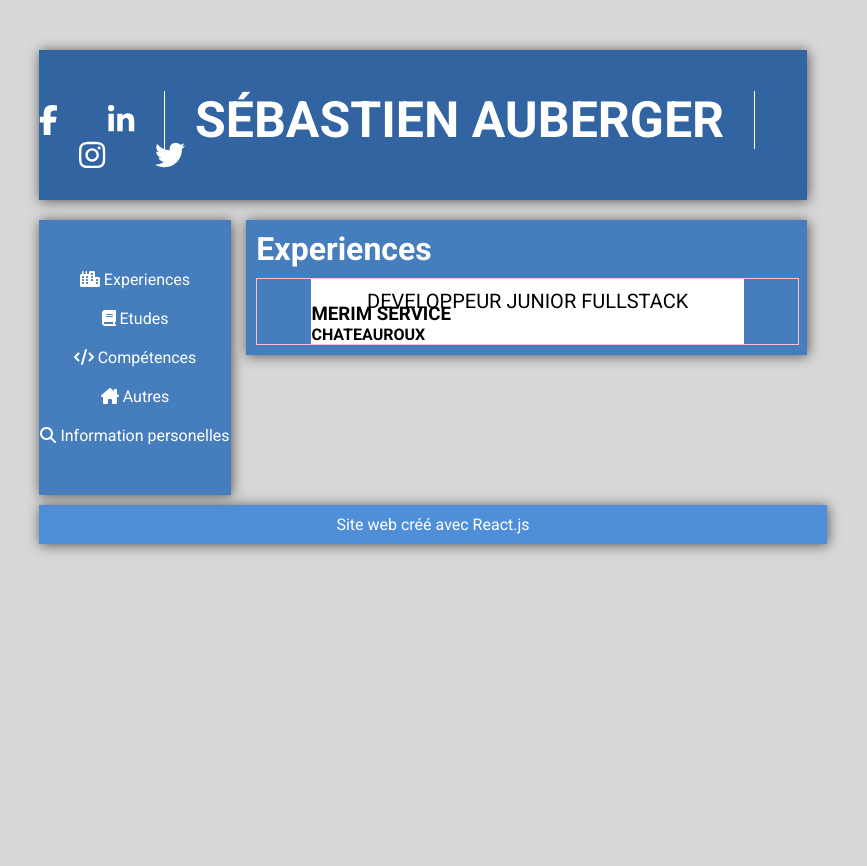
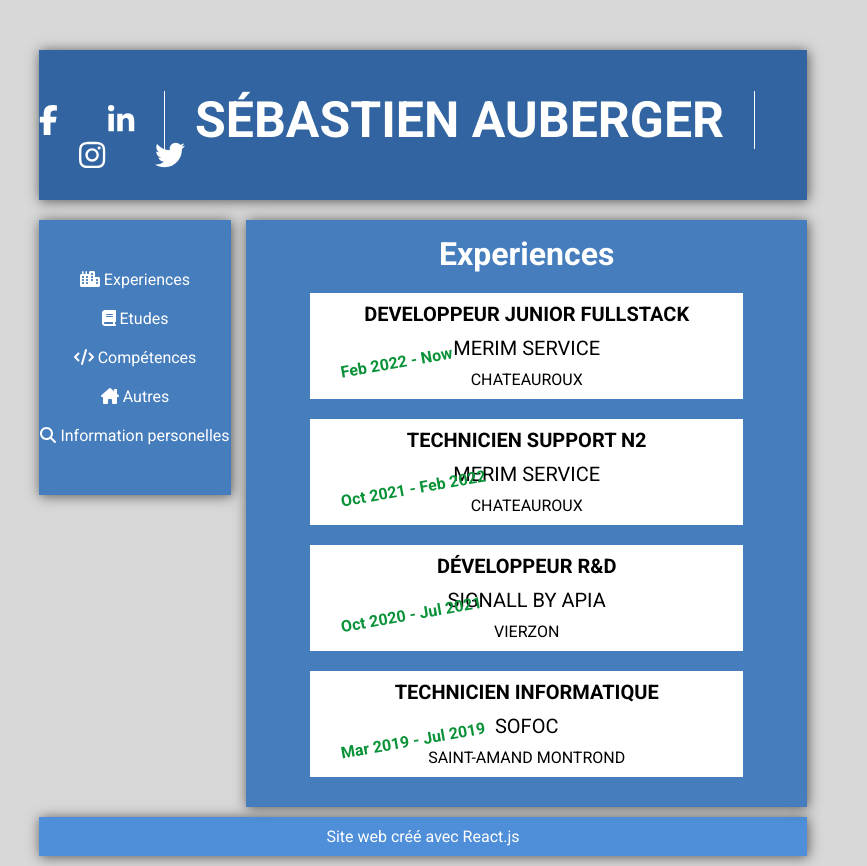
Before and after one commit to SebastienAuberger/usefullCV, a React (Create React App) app: page / in a window 1280 px wide. Shown: the whole page, without its empty margins (217-1084 px from the left). Before the commit the page ends 800 px from the top, so only its background shows below. Built offline with nearby package versions, Linux system fonts and the light colour scheme.

Commit message:
DEV: COMPONENT: EXPERIENCE,EXPERIENCECARD: feat - Add experienceCard and design

```diff
--- a/src/App.css
+++ b/src/App.css
@@ -45,6 +45,12 @@ body{
   padding: 10px;
 }
 
+.main h1:first-child{
+  text-align: center;
+  margin-top: 5px;
+  margin-bottom: 20px;
+}
+
 .slideRight{
   animation: slideFromRight 1.5s cubic-bezier(.33,.54,.1,.79) 1.5s 1;
 }
--- a/src/components/experiencesComponent/experience.css
+++ b/src/components/experiencesComponent/experience.css
@@ -1,5 +1,4 @@
 .experienceCards{
-    border: 1px solid pink;
     width: 100%;
     margin-top: 10px;;
 }
@@ -9,11 +8,49 @@
     width: 80%;
     color: black;
     margin: auto;
+    padding-top: 10px;
+    padding-bottom: 10px;
+    overflow: hidden;
+    margin-bottom: 20px;
+    transition: 0.3s;
 }
 
 .experienceCard .cardTitle{
     text-align: center;
+    margin-top: -20px;
     font-size: 20px;
-    font-weight: 400;
-    transform: translateY(10px);
+    font-weight: bold;
+    text-transform: uppercase;
 }
+
+.experienceCard .companyName{
+    text-align: center;
+    font-size: 20px;
+    font-weight: lighter;
+    margin-top: 10px;
+    text-transform: uppercase;
+}
+
+.experienceCard .cityName{
+    text-align: center;
+    font-size: 20px;
+    font-weight: lighter;
+    margin-top: 10px;
+    font-size: 16px;
+    text-transform: uppercase;
+}
+
+.experienceCard .dates{
+    display:inline-block;
+    position: relative;
+    color: rgb(9, 146, 55);
+    top: 50px;
+    left: 30px;
+    transform: rotate(-10deg);
+}
+
+.experienceCard:hover{
+    background-color: rgb(164, 248, 171);
+    color: rgb(7, 99, 19);
+    cursor: pointer;
+}
--- a/src/components/experiencesComponent/experienceCardComponent/experienceCard.jsx
+++ b/src/components/experiencesComponent/experienceCardComponent/experienceCard.jsx
@@ -4,10 +4,12 @@ export default class ExperienceCard extends React.Component {
     render(){
         return(
             <div className="experienceCard">
-                <h2 className="cardTitle">DEVELOPPEUR JUNIOR FULLSTACK</h2>
-                <h3 className="companyName">MERIM SERVICE</h3>
-                <h4 className="cityName">CHATEAUROUX</h4>
+                <h4 className="dates">{this.props.date}</h4>
+                <h2 className="cardTitle">{this.props.title}</h2>
+                <h3 className="companyName">{this.props.company}</h3>
+                <h4 className="cityName">{this.props.location}</h4>
             </div>
+
         )
     }
 }
--- a/src/components/experiencesComponent/experiences.jsx
+++ b/src/components/experiencesComponent/experiences.jsx
@@ -1,6 +1,7 @@
 import React from "react";
 import ExperiencesCard from "./experienceCardComponent/experienceCard"
 import "./experience.css"
+import cv from "../../shared/cvInfo.json"
 export default class Experiences extends React.Component{
 
     render(){
@@ -8,7 +9,11 @@ export default class Experiences extends React.Component{
             <div className="main experiences smallShadow">
                 <h1>Experiences</h1>
                 <div className="experienceCards">
-                    <ExperiencesCard />
+                    {
+                        cv.category[0].content.cards.map((el,i) => {
+                               return(<ExperiencesCard title={el.title} company={el.companyName} location={el.location} date={el.date} />)
+                        })
+                    }
                 </div>
             </div>
         )
--- a/src/components/footerComponent/footer.css
+++ b/src/components/footerComponent/footer.css
@@ -1,8 +1,8 @@
 .footer{
     background-color: rgba(42, 124, 218, 0.781);
-    width: 100%;
     padding: 10px;
     text-align: center;
     color: white;
     margin-top: 10px;
+    margin-bottom: 10px;
 }
--- a/src/shared/cvInfo.json
+++ b/src/shared/cvInfo.json
@@ -5,7 +5,34 @@
             "name" : "Experiences",
             "link" : "/experiences",
             "componentName" : "Experiences",
-            "content" : []
+            "content" : {
+                "cards" : [
+                    {
+                    "title" : "DEVELOPPEUR JUNIOR FULLSTACK",
+                    "companyName" : "MERIM SERVICE",
+                    "location" : "CHATEAUROUX",
+                    "date" : "Feb 2022 - Now"
+                },
+                {
+                    "title" : "Technicien support N2",
+                    "companyName" : "MERIM SERVICE",
+                    "location" : "CHATEAUROUX",
+                    "date" : "Oct 2021 - Feb 2022"
+                },
+                {
+                    "title" : "Développeur R&D",
+                    "companyName" : "Signall By Apia",
+                    "location" : "Vierzon",
+                    "date" : "Oct 2020 - Jul 2021"
+                },
+                {
+                    "title" : "technicien Informatique",
+                    "companyName" : "SOFOC",
+                    "location" : "Saint-Amand Montrond",
+                    "date" : "Mar 2019 - Jul 2019"
+                }
+            ]
+            }
         },
         {
             "name" : "Etudes",
```
